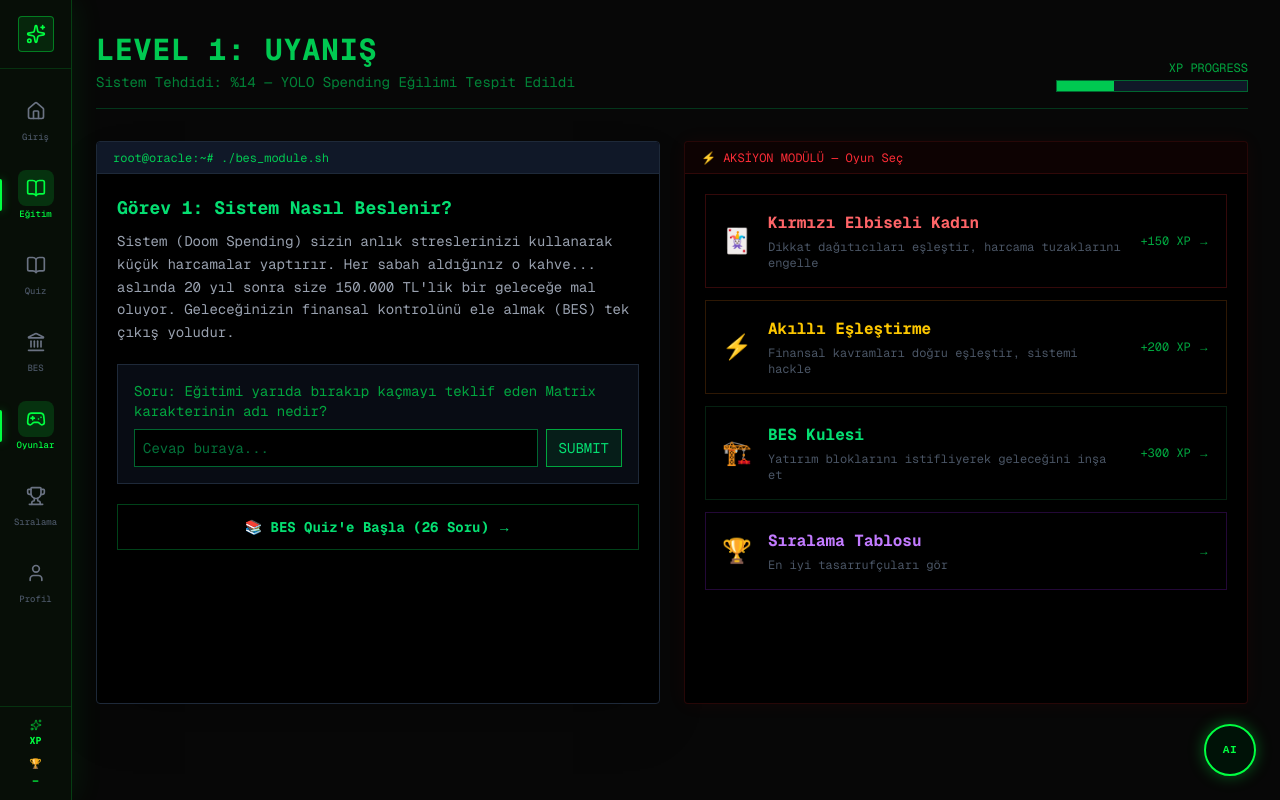
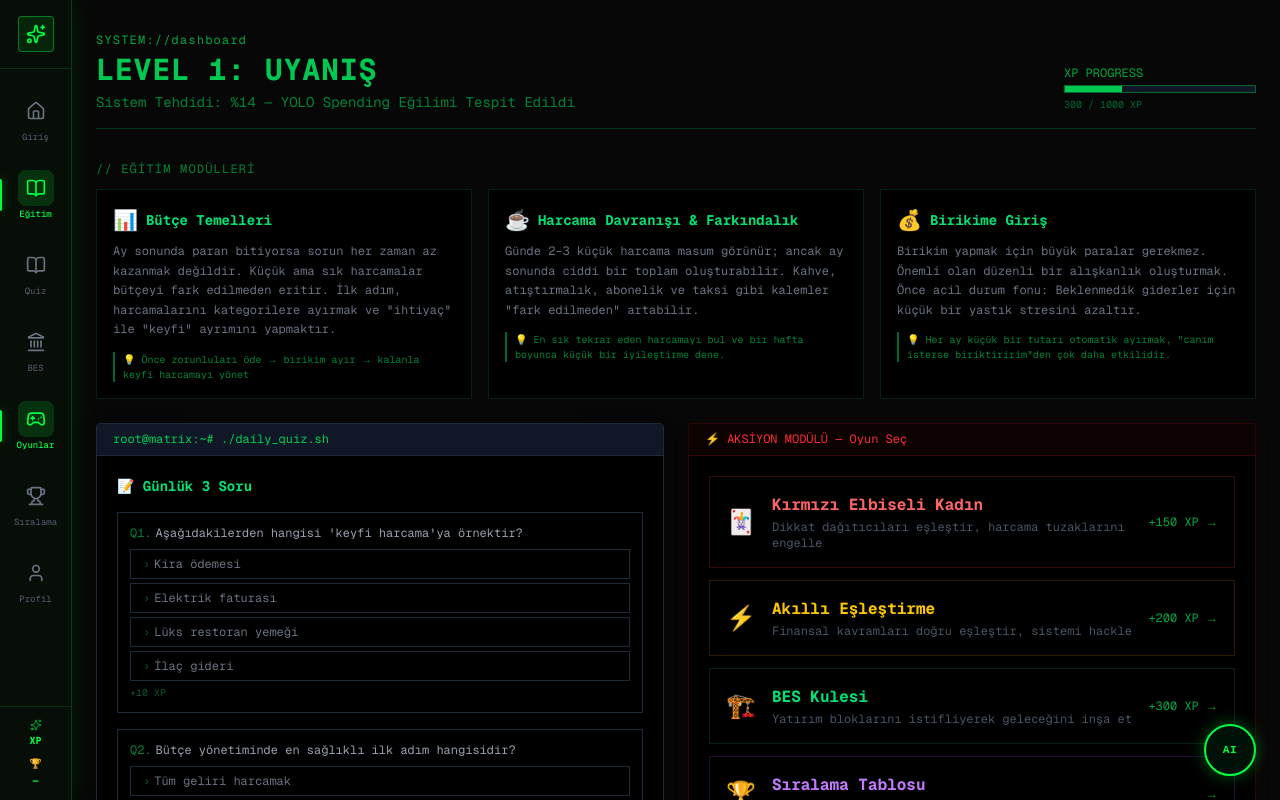
Before and after one commit to the-arma-of-owl/matrix, a Next.js app in the folder matrix-app/: page /dashboard in a window 1280 px wide. Shown: the top 800 px of the page. Built offline with nearby package versions, Linux system fonts and the light colour scheme.

Commit message:
feat: dashboard - real BES quiz questions from CSV, learning modules M1/M2/M3, removed Matrix trivia

```diff
--- a/matrix-app/src/app/dashboard/page.tsx
+++ b/matrix-app/src/app/dashboard/page.tsx
@@ -1,120 +1,186 @@
 import Link from 'next/link';
 import OracleChatWidget from '@/components/ui/OracleChatWidget';
+
+/* ── CSV'den alınan gerçek eğitim içerikleri ── */
+const LEARNING_MODULES = [
+  {
+    id: 'M1',
+    title: 'Bütçe Temelleri',
+    icon: '📊',
+    body: 'Ay sonunda paran bitiyorsa sorun her zaman az kazanmak değildir. Küçük ama sık harcamalar bütçeyi fark edilmeden eritir. İlk adım, harcamalarını kategorilere ayırmak ve "ihtiyaç" ile "keyfi" ayrımını yapmaktır.',
+    tip: 'Önce zorunluları öde → birikim ayır → kalanla keyfi harcamayı yönet',
+    tag: 'bütçe',
+  },
+  {
+    id: 'M2',
+    title: 'Harcama Davranışı & Farkındalık',
+    icon: '☕',
+    body: 'Günde 2–3 küçük harcama masum görünür; ancak ay sonunda ciddi bir toplam oluşturabilir. Kahve, atıştırmalık, abonelik ve taksi gibi kalemler "fark edilmeden" artabilir.',
+    tip: 'En sık tekrar eden harcamayı bul ve bir hafta boyunca küçük bir iyileştirme dene.',
+    tag: 'harcama',
+  },
+  {
+    id: 'M3',
+    title: 'Birikime Giriş',
+    icon: '💰',
+    body: 'Birikim yapmak için büyük paralar gerekmez. Önemli olan düzenli bir alışkanlık oluşturmak. Önce acil durum fonu: Beklenmedik giderler için küçük bir yastık stresini azaltır.',
+    tip: 'Her ay küçük bir tutarı otomatik ayırmak, "canım isterse biriktiririm"den çok daha etkilidir.',
+    tag: 'birikim',
+  },
+];
+
+/* ── CSV'den alınan gerçek quiz soruları (ilk 3) ── */
+const DAILY_QUESTIONS = [
+  {
+    id: 'Q0001',
+    text: "Aşağıdakilerden hangisi 'keyfi harcama'ya örnektir?",
+    options: ['Kira ödemesi', 'Elektrik faturası', 'Lüks restoran yemeği', 'İlaç gideri'],
+    correct: 'Lüks restoran yemeği',
+    xp: 10,
+    feedback_correct: 'Doğru! Keyfi harcamalar ertelenebilir.',
+    feedback_wrong: 'Keyfi harcamalar zorunlu olmayan, ertelenebilir harcamalardır.',
+  },
+  {
+    id: 'Q0003',
+    text: 'Bütçe yönetiminde en sağlıklı ilk adım hangisidir?',
+    options: ['Tüm geliri harcamak', 'Gelir ve zorunlu giderleri görmek', 'Sadece acil giderleri ödemek', 'Tasarruf hedefi olmadan biriktirmek'],
+    correct: 'Gelir ve zorunlu giderleri görmek',
+    xp: 20,
+    feedback_correct: 'Evet! Önce tabloyu görmek gerekir.',
+    feedback_wrong: 'Bütçe yönetimi için önce gelir ve zorunlu giderleri görmek gerekir.',
+  },
+  {
+    id: 'Q0008',
+    text: 'Düzenli birikim yapmak istiyorsun. En sağlam yöntem hangisi?',
+    options: ['Ay sonu artan parayı biriktirmek', 'Gelir gelince otomatik ayırmak', 'Sadece büyük tutarları biriktirmek', 'Her ödeme döneminde karar vermek'],
+    correct: 'Gelir gelince otomatik ayırmak',
+    xp: 30,
+    feedback_correct: 'Doğru! Otomatik ve ay başı ayırmak en etkilidir.',
+    feedback_wrong: 'En etkili yöntem, gelir gelir gelmez birikimi otomatik ayırmaktır.',
+  },
+];
 
 export default function Dashboard() {
   return (
     <div className="min-h-screen bg-[#070707] text-gray-300 font-mono">
-      {/* Sidebar offset — NavigationBar 72px wide */}
-      <div className="ml-[72px] min-h-screen flex flex-col px-4 sm:px-6 pt-8 pb-24 max-w-[1200px]">
+      <div className="ml-[72px] min-h-screen flex flex-col px-4 sm:px-6 pt-8 pb-24">
 
         {/* Üst Bar */}
-        <header className="border-b border-green-800/50 pb-4 mb-8 flex flex-col sm:flex-row sm:items-end gap-3 sm:gap-0 sm:justify-between">
+        <header className="border-b border-green-800/50 pb-4 mb-8 flex flex-col sm:flex-row sm:items-end gap-3 sm:justify-between">
           <div className="min-w-0">
-            <h1 className="text-2xl sm:text-3xl font-bold text-green-500 tracking-wide truncate">
+            <p className="text-green-600 text-xs tracking-widest mb-1">SYSTEM://dashboard</p>
+            <h1 className="text-2xl sm:text-3xl font-bold text-green-500 tracking-wide">
               LEVEL 1: UYANIŞ
             </h1>
             <p className="text-xs sm:text-sm text-green-700 mt-1">
               Sistem Tehdidi: %14 — YOLO Spending Eğilimi Tespit Edildi
             </p>
           </div>
-          <div className="text-left sm:text-right flex-shrink-0">
+          <div className="flex-shrink-0">
             <div className="text-xs text-green-600 mb-1">XP PROGRESS</div>
-            <div className="w-full sm:w-48 h-3 bg-gray-900 border border-green-800">
-              <div className="h-full bg-green-500" style={{ width: '30%' }} />
+            <div className="w-full sm:w-48 h-2 bg-gray-900 border border-green-800">
+              <div className="h-full bg-green-500 transition-all" style={{ width: '30%' }} />
             </div>
+            <p className="text-[10px] text-green-800 mt-1">300 / 1000 XP</p>
           </div>
         </header>
 
-        {/* Ana Grid */}
+        {/* Üst: Eğitim modülleri — 3 kart */}
+        <section className="mb-6">
+          <h2 className="text-xs text-green-700 tracking-widest mb-3">// EĞİTİM MODÜLLERİ</h2>
+          <div className="grid grid-cols-1 sm:grid-cols-2 xl:grid-cols-3 gap-4">
+            {LEARNING_MODULES.map(mod => (
+              <div key={mod.id} className="bg-black border border-green-900/40 p-4 hover:border-green-600/50 transition-colors">
+                <div className="flex items-center gap-2 mb-2">
+                  <span className="text-xl">{mod.icon}</span>
+                  <span className="text-green-400 font-bold text-sm">{mod.title}</span>
+                </div>
+                <p className="text-gray-500 text-xs leading-relaxed mb-3">{mod.body}</p>
+                <div className="border-l-2 border-green-800 pl-2">
+                  <p className="text-green-700 text-[10px] font-mono">💡 {mod.tip}</p>
+                </div>
+              </div>
+            ))}
+          </div>
+        </section>
+
+        {/* Alt: Günlük sorular + Oyunlar */}
         <div className="grid grid-cols-1 xl:grid-cols-2 gap-6 flex-1">
 
-          {/* SOL: Öğrenme Terminali */}
-          <section className="bg-black border border-gray-800 rounded overflow-hidden shadow-2xl relative">
-            <div className="w-full h-8 bg-gray-900 flex items-center px-4 border-b border-gray-800 flex-shrink-0">
-              <span className="text-xs text-green-500 truncate">root@oracle:~# ./bes_module.sh</span>
+          {/* SOL: Günlük Sorular */}
+          <section className="bg-black border border-gray-800 rounded overflow-hidden shadow-2xl">
+            <div className="w-full h-8 bg-gray-900 flex items-center px-4 border-b border-gray-800">
+              <span className="text-xs text-green-500">root@matrix:~# ./daily_quiz.sh</span>
             </div>
-
-            <div className="p-5 space-y-5">
-              <div>
-                <h3 className="text-lg text-green-400 font-bold mb-2">Görev 1: Sistem Nasıl Beslenir?</h3>
-                <p className="text-gray-400 leading-relaxed text-sm">
-                  Sistem (Doom Spending) sizin anlık streslerinizi kullanarak küçük harcamalar yaptırır.
-                  Her sabah aldığınız o kahve... aslında 20 yıl sonra size 150.000 TL&apos;lik bir geleceğe mal oluyor.
-                  Geleceğinizin finansal kontrolünü ele almak (BES) tek çıkış yoludur.
-                </p>
-              </div>
-
-              <div className="bg-gray-900/50 p-4 border border-gray-800">
-                <label className="block text-sm text-green-600 mb-2">
-                  Soru: Eğitimi yarıda bırakıp kaçmayı teklif eden Matrix karakterinin adı nedir?
-                </label>
-                <div className="flex gap-2">
-                  <input
-                    type="text"
-                    className="flex-1 min-w-0 bg-black border border-green-800 p-2 text-green-400 outline-none focus:border-green-500 text-sm"
-                    placeholder="Cevap buraya..."
-                  />
-                  <button className="px-3 py-2 bg-green-800/20 border border-green-600 text-green-400 hover:bg-green-500 hover:text-black text-sm whitespace-nowrap flex-shrink-0 transition-colors">
-                    SUBMIT
-                  </button>
+            <div className="p-5 space-y-4">
+              <h3 className="text-sm text-green-400 font-bold">📝 Günlük 3 Soru</h3>
+              {DAILY_QUESTIONS.map((q, i) => (
+                <div key={q.id} className="border border-gray-800 p-3">
+                  <p className="text-xs text-gray-400 mb-2">
+                    <span className="text-green-700 mr-1">Q{i + 1}.</span>
+                    {q.text}
+                  </p>
+                  <div className="grid grid-cols-1 gap-1">
+                    {q.options.map(opt => (
+                      <button key={opt}
+                        className="text-left text-xs px-3 py-1.5 border border-gray-800 text-gray-500 hover:border-green-700 hover:text-green-400 transition-colors font-mono">
+                        <span className="text-green-900 mr-1">›</span>{opt}
+                      </button>
+                    ))}
+                  </div>
+                  <p className="text-[10px] text-green-900 mt-1">+{q.xp} XP</p>
                 </div>
-              </div>
-
+              ))}
               <Link href="/level1"
-                className="block w-full text-center py-3 border border-green-600/40 text-green-400 hover:bg-green-900/20 hover:border-green-500 transition-all text-sm font-bold">
-                📚 BES Quiz&apos;e Başla (26 Soru) →
+                className="block w-full text-center py-2.5 border border-green-600/40 text-green-600 hover:bg-green-900/20 hover:border-green-500 transition-all text-xs font-bold">
+                📚 Tüm BES Quiz&apos;i Çöz (26 Soru) →
               </Link>
             </div>
           </section>
 
           {/* SAĞ: Oyun Seçim Alanı */}
-          <section className="bg-black border border-red-900/30 rounded overflow-hidden shadow-[0_0_20px_rgba(255,0,0,0.05)] relative">
+          <section className="bg-black border border-red-900/30 rounded overflow-hidden shadow-[0_0_20px_rgba(255,0,0,0.05)]">
             <div className="w-full h-8 bg-red-900/10 flex items-center px-4 border-b border-red-900/30">
               <span className="text-xs text-red-500">⚡ AKSİYON MODÜLÜ — Oyun Seç</span>
             </div>
-
             <div className="p-5 grid grid-cols-1 gap-3">
 
-              {/* Memory Match */}
               <Link href="/games/memory-match"
                 className="group flex items-center gap-4 p-4 border border-red-900/40 hover:border-red-500 hover:bg-red-900/10 transition-all min-w-0">
                 <div className="text-2xl flex-shrink-0">🃏</div>
                 <div className="min-w-0 flex-1">
                   <div className="text-red-400 font-bold group-hover:text-red-300 truncate">Kırmızı Elbiseli Kadın</div>
-                  <div className="text-xs text-gray-600 mt-1 line-clamp-2">Dikkat dağıtıcıları eşleştir, harcama tuzaklarını engelle</div>
+                  <div className="text-xs text-gray-600 mt-0.5">Dikkat dağıtıcıları eşleştir, harcama tuzaklarını engelle</div>
                 </div>
                 <span className="ml-auto text-green-600 text-xs flex-shrink-0">+150 XP →</span>
               </Link>
 
-              {/* Match Game */}
               <Link href="/games/match"
                 className="group flex items-center gap-4 p-4 border border-yellow-900/40 hover:border-yellow-500 hover:bg-yellow-900/10 transition-all min-w-0">
                 <div className="text-2xl flex-shrink-0">⚡</div>
                 <div className="min-w-0 flex-1">
                   <div className="text-yellow-400 font-bold group-hover:text-yellow-300 truncate">Akıllı Eşleştirme</div>
-                  <div className="text-xs text-gray-600 mt-1 line-clamp-2">Finansal kavramları doğru eşleştir, sistemi hackle</div>
+                  <div className="text-xs text-gray-600 mt-0.5">Finansal kavramları doğru eşleştir, sistemi hackle</div>
                 </div>
                 <span className="ml-auto text-green-600 text-xs flex-shrink-0">+200 XP →</span>
               </Link>
 
-              {/* BES Tower */}
               <Link href="/games/bes-tower"
                 className="group flex items-center gap-4 p-4 border border-green-900/40 hover:border-green-500 hover:bg-green-900/10 transition-all min-w-0">
                 <div className="text-2xl flex-shrink-0">🏗️</div>
                 <div className="min-w-0 flex-1">
                   <div className="text-green-400 font-bold group-hover:text-green-300 truncate">BES Kulesi</div>
-                  <div className="text-xs text-gray-600 mt-1 line-clamp-2">Yatırım bloklarını istifliyerek geleceğini inşa et</div>
+                  <div className="text-xs text-gray-600 mt-0.5">Yatırım bloklarını istifliyerek geleceğini inşa et</div>
                 </div>
                 <span className="ml-auto text-green-600 text-xs flex-shrink-0">+300 XP →</span>
               </Link>
 
-              {/* Leaderboard */}
               <Link href="/leaderboard"
                 className="group flex items-center gap-4 p-4 border border-purple-900/40 hover:border-purple-500 hover:bg-purple-900/10 transition-all min-w-0">
                 <div className="text-2xl flex-shrink-0">🏆</div>
                 <div className="min-w-0 flex-1">
                   <div className="text-purple-400 font-bold group-hover:text-purple-300 truncate">Sıralama Tablosu</div>
-                  <div className="text-xs text-gray-600 mt-1">En iyi tasarrufçuları gör</div>
+                  <div className="text-xs text-gray-600 mt-0.5">En iyi tasarrufçuları gör</div>
                 </div>
                 <span className="ml-auto text-green-600 text-xs flex-shrink-0">→</span>
               </Link>
@@ -124,7 +190,6 @@ export default function Dashboard() {
         </div>
       </div>
 
-      {/* Oracle AI Chat Widget */}
       <OracleChatWidget />
     </div>
   );
```
